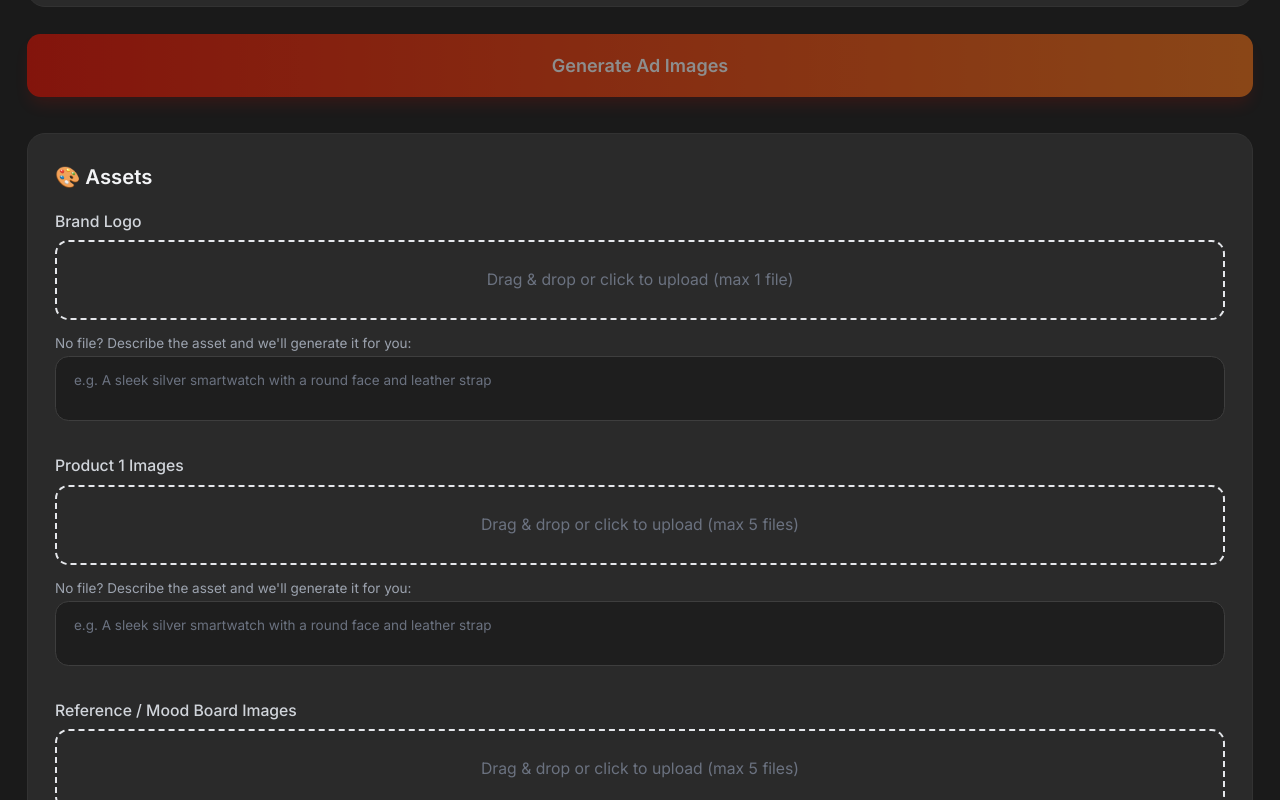
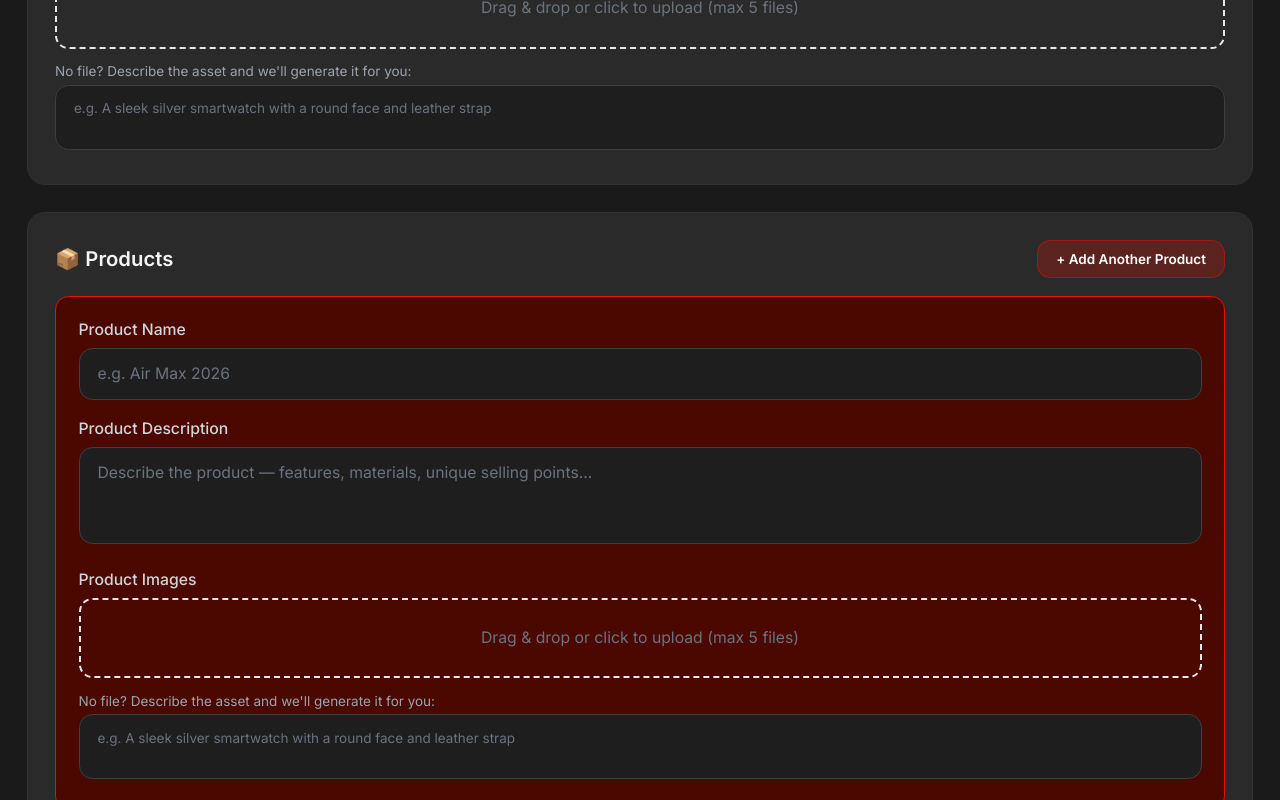
Before and after one commit to dan-kiss-dev-this/genai_ad_maker, a React (Vite) app in the folder client/: page / in a window 1280 px wide. Shown: the part 1780-2580 px from the top of the page. Built offline with nearby package versions, Linux system fonts and the light colour scheme.

Commit message:
Update layout and fix spacing

```diff
--- a/client/src/App.tsx
+++ b/client/src/App.tsx
@@ -1,7 +1,6 @@
 import { useState } from 'react';
 import Layout from './components/Layout';
 import BriefForm from './components/BriefForm';
-import AssetUploader from './components/AssetUploader';
 import ImagePreview from './components/ImagePreview';
 import ImageEditor from './components/ImageEditor';
 import { generateImages } from './services/api';
@@ -70,8 +69,6 @@ export default function App() {
     }
   };
 
-  const productCount = currentBrief?.products.length || 1;
-
   return (
     <Layout>
       <div className="space-y-8">
@@ -100,15 +97,13 @@ export default function App() {
         )}
 
         {/* Brief Form */}
-        <BriefForm onSubmit={handleGenerate} isLoading={isGenerating} />
-
-        {/* Asset Uploader */}
-        <AssetUploader
+        <BriefForm
+          onSubmit={handleGenerate}
+          isLoading={isGenerating}
           assets={assets}
           missingAssets={missingAssets}
           onAssetsChange={setAssets}
           onMissingAssetsChange={setMissingAssets}
-          productCount={productCount}
         />
 
         {/* Loading state */}
--- a/client/src/components/AssetUploader.tsx
+++ b/client/src/components/AssetUploader.tsx
@@ -8,7 +8,6 @@ interface AssetUploaderProps {
   missingAssets: MissingAsset[];
   onAssetsChange: (assets: UploadedAsset[]) => void;
   onMissingAssetsChange: (missing: MissingAsset[]) => void;
-  productCount: number;
 }
 
 interface AssetSlot {
@@ -23,18 +22,11 @@ export default function AssetUploader({
   missingAssets,
   onAssetsChange,
   onMissingAssetsChange,
-  productCount,
 }: AssetUploaderProps) {
   const [uploading, setUploading] = useState<string | null>(null);
 
   const slots: AssetSlot[] = [
     { type: 'logo', label: 'Brand Logo', maxFiles: 1 },
-    ...Array.from({ length: productCount }, (_, i) => ({
-      type: 'product' as const,
-      label: `Product ${i + 1} Images`,
-      productIndex: i,
-      maxFiles: 5,
-    })),
     { type: 'reference', label: 'Reference / Mood Board Images', maxFiles: 5 },
   ];
 
@@ -80,7 +72,7 @@ export default function AssetUploader({
       (m) => !(m.type === type && m.productIndex === productIndex)
     );
     if (description.trim()) {
-      existing.push({ type, productIndex, description: description.trim() });
+      existing.push({ type, productIndex, description });
     }
     onMissingAssetsChange(existing);
   };
@@ -226,6 +218,8 @@ function AssetSlotSection({
             placeholder="e.g. A sleek silver smartwatch with a round face and leather strap"
             value={missingDescription}
             onChange={(e) => onMissingDescriptionChange(e.target.value)}
+            onKeyDown={(e) => e.stopPropagation()}
+            onClick={(e) => e.stopPropagation()}
           />
         </div>
       )}
--- a/client/src/components/BriefForm.tsx
+++ b/client/src/components/BriefForm.tsx
@@ -1,10 +1,16 @@
 import { useState } from 'react';
-import type { CampaignBrief, Product } from '../types';
+import type { CampaignBrief, Product, UploadedAsset, MissingAsset } from '../types';
+import { uploadAssets } from '../services/api';
 import ProductForm from './ProductForm';
+import AssetUploader from './AssetUploader';
 
 interface BriefFormProps {
   onSubmit: (brief: CampaignBrief) => void;
   isLoading: boolean;
+  assets: UploadedAsset[];
+  missingAssets: MissingAsset[];
+  onAssetsChange: (assets: UploadedAsset[]) => void;
+  onMissingAssetsChange: (missing: MissingAsset[]) => void;
 }
 
 const emptyProduct: Product = { name: '', description: '' };
@@ -23,7 +29,47 @@ const initialBrief: CampaignBrief = {
   products: [{ ...emptyProduct }],
 };
 
-export default function BriefForm({ onSubmit, isLoading }: BriefFormProps) {
+export default function BriefForm({ onSubmit, isLoading, assets, missingAssets, onAssetsChange, onMissingAssetsChange }: BriefFormProps) {
+  const [uploading, setUploading] = useState<string | null>(null);
+
+  const handleProductUpload = async (files: File[], productIndex: number) => {
+    const slotKey = `product-${productIndex}`;
+    setUploading(slotKey);
+    try {
+      const uploaded = await uploadAssets(files, 'product', productIndex);
+      onAssetsChange([...assets, ...uploaded]);
+      onMissingAssetsChange(
+        missingAssets.filter(
+          (m) => !(m.type === 'product' && m.productIndex === productIndex)
+        )
+      );
+    } catch (err) {
+      console.error('Upload failed:', err);
+    } finally {
+      setUploading(null);
+    }
+  };
+
+  const getProductAssets = (productIndex: number) =>
+    assets.filter((a) => a.type === 'product' && a.productIndex === productIndex);
+
+  const getProductMissingDescription = (productIndex: number) =>
+    missingAssets.find((m) => m.type === 'product' && m.productIndex === productIndex)?.description || '';
+
+  const updateProductMissingDescription = (productIndex: number, description: string) => {
+    const existing = missingAssets.filter(
+      (m) => !(m.type === 'product' && m.productIndex === productIndex)
+    );
+    if (description.trim()) {
+      existing.push({ type: 'product', productIndex, description });
+    }
+    onMissingAssetsChange(existing);
+  };
+
+  const removeAsset = (key: string) => {
+    onAssetsChange(assets.filter((a) => a.key !== key));
+  };
+
   const [brief, setBrief] = useState<CampaignBrief>(initialBrief);
   const [colorInput, setColorInput] = useState('');
 
@@ -66,7 +112,7 @@ export default function BriefForm({ onSubmit, isLoading }: BriefFormProps) {
   };
 
   return (
-    <form onSubmit={handleSubmit} className="space-y-6">
+    <form onSubmit={handleSubmit} className="space-y-6 flex flex-col min-h-full">
       {/* Brand & Campaign Info */}
       <div className="card">
         <h2 className="section-title">🚀 Brand & Campaign</h2>
@@ -237,6 +283,14 @@ export default function BriefForm({ onSubmit, isLoading }: BriefFormProps) {
         </div>
       </div>
 
+      {/* Assets (Logo & Reference) */}
+      <AssetUploader
+        assets={assets}
+        missingAssets={missingAssets}
+        onAssetsChange={onAssetsChange}
+        onMissingAssetsChange={onMissingAssetsChange}
+      />
+
       {/* Products */}
       <div className="card">
         <div className="flex items-center justify-between mb-4">
@@ -254,10 +308,18 @@ export default function BriefForm({ onSubmit, isLoading }: BriefFormProps) {
               canRemove={brief.products.length > 1}
               onChange={handleProductChange}
               onRemove={removeProduct}
+              slotAssets={getProductAssets(index)}
+              missingDescription={getProductMissingDescription(index)}
+              isUploading={uploading === `product-${index}`}
+              onUpload={(files: File[]) => handleProductUpload(files, index)}
+              onRemoveAsset={removeAsset}
+              onMissingDescriptionChange={(desc: string) => updateProductMissingDescription(index, desc)}
             />
           ))}
         </div>
       </div>
+
+      <div className="flex-1" />
 
       {/* Submit */}
       <button
--- a/client/src/components/Layout.tsx
+++ b/client/src/components/Layout.tsx
@@ -13,7 +13,7 @@ export default function Layout({ children }: LayoutProps) {
   }, []);
 
   return (
-    <div className="min-h-screen bg-surface-50 text-gray-100">
+    <div className="min-h-screen bg-surface-50 text-gray-100 flex flex-col">
       {/* Splash */}
       {showSplash && (
         <div className="splash-overlay">
@@ -43,7 +43,7 @@ export default function Layout({ children }: LayoutProps) {
       </header>
 
       {/* Main content */}
-      <main className="max-w-6xl mx-auto px-6 py-8">
+      <main className="max-w-6xl mx-auto px-6 py-8 flex-1 w-full">
         {children}
       </main>
     </div>
--- a/client/src/components/ProductForm.tsx
+++ b/client/src/components/ProductForm.tsx
@@ -1,4 +1,6 @@
-import type { Product } from '../types';
+import { useCallback } from 'react';
+import { useDropzone } from 'react-dropzone';
+import type { Product, UploadedAsset } from '../types';
 
 interface ProductFormProps {
   product: Product;
@@ -6,6 +8,12 @@ interface ProductFormProps {
   canRemove: boolean;
   onChange: (index: number, product: Product) => void;
   onRemove: (index: number) => void;
+  slotAssets: UploadedAsset[];
+  missingDescription: string;
+  isUploading: boolean;
+  onUpload: (files: File[]) => void;
+  onRemoveAsset: (key: string) => void;
+  onMissingDescriptionChange: (desc: string) => void;
 }
 
 export default function ProductForm({
@@ -14,7 +22,34 @@ export default function ProductForm({
   canRemove,
   onChange,
   onRemove,
+  slotAssets,
+  missingDescription,
+  isUploading,
+  onUpload,
+  onRemoveAsset,
+  onMissingDescriptionChange,
 }: ProductFormProps) {
+  const onDrop = useCallback(
+    (acceptedFiles: File[]) => {
+      onUpload(acceptedFiles.slice(0, 5));
+    },
+    [onUpload]
+  );
+
+  const { getRootProps, getInputProps, isDragActive } = useDropzone({
+    onDrop,
+    accept: {
+      'image/jpeg': ['.jpg', '.jpeg'],
+      'image/png': ['.png'],
+      'image/webp': ['.webp'],
+      'image/gif': ['.gif'],
+    },
+    maxFiles: 5,
+    disabled: isUploading,
+  });
+
+  const hasAssets = slotAssets.length > 0;
+
   return (
     <div className="relative rounded-xl p-5" style={{ backgroundColor: '#4a0800', borderColor: '#ec1000', borderWidth: '1px', borderStyle: 'solid' }}>
       {canRemove && (
@@ -49,6 +84,78 @@ export default function ProductForm({
             onChange={(e) => onChange(index, { ...product, description: e.target.value })}
           />
         </div>
+
+        {/* Product Images Upload */}
+        <div>
+          <label className="label">Product Images</label>
+          <div
+            {...getRootProps()}
+            className={`
+              relative rounded-xl border-2 border-dashed p-6 text-center cursor-pointer
+              transition-all duration-200
+              ${isDragActive ? 'border-brand-500 bg-brand-50' : 'border-gray-200 hover:border-gray-300 hover:bg-gray-50'}
+              ${isUploading ? 'opacity-50 pointer-events-none' : ''}
+            `}
+          >
+            <input {...getInputProps()} />
+            {isUploading ? (
+              <div className="flex items-center justify-center gap-2 text-sm text-gray-500">
+                <svg className="animate-spin h-4 w-4" viewBox="0 0 24 24">
+                  <circle className="opacity-25" cx="12" cy="12" r="10" stroke="currentColor" strokeWidth="4" fill="none" />
+                  <path className="opacity-75" fill="currentColor" d="M4 12a8 8 0 018-8V0C5.373 0 0 5.373 0 12h4z" />
+                </svg>
+                Uploading...
+              </div>
+            ) : (
+              <p className="text-sm text-gray-500">
+                {isDragActive
+                  ? 'Drop files here...'
+                  : 'Drag & drop or click to upload (max 5 files)'}
+              </p>
+            )}
+          </div>
+
+          {/* Uploaded thumbnails */}
+          {hasAssets && (
+            <div className="flex flex-wrap gap-3 mt-3">
+              {slotAssets.map((asset) => (
+                <div key={asset.key} className="relative group">
+                  <img
+                    src={asset.url}
+                    alt={asset.originalName || 'Uploaded asset'}
+                    className="w-20 h-20 rounded-lg object-cover border border-gray-200"
+                  />
+                  <button
+                    type="button"
+                    onClick={() => onRemoveAsset(asset.key)}
+                    className="absolute -top-2 -right-2 w-5 h-5 rounded-full bg-red-500 text-white text-xs
+                               flex items-center justify-center opacity-0 group-hover:opacity-100 transition-opacity"
+                  >
+                    ×
+                  </button>
+                </div>
+              ))}
+            </div>
+          )}
+
+          {/* Missing asset description */}
+          {!hasAssets && (
+            <div className="mt-3">
+              <p className="text-xs text-gray-400 mb-1">
+                No file? Describe the asset and we'll generate it for you:
+              </p>
+              <textarea
+                className="textarea-field text-xs"
+                rows={2}
+                placeholder="e.g. A sleek silver smartwatch with a round face and leather strap"
+                value={missingDescription}
+                onChange={(e) => onMissingDescriptionChange(e.target.value)}
+                onKeyDown={(e) => e.stopPropagation()}
+                onClick={(e) => e.stopPropagation()}
+              />
+            </div>
+          )}
+        </div>
       </div>
     </div>
   );
```
